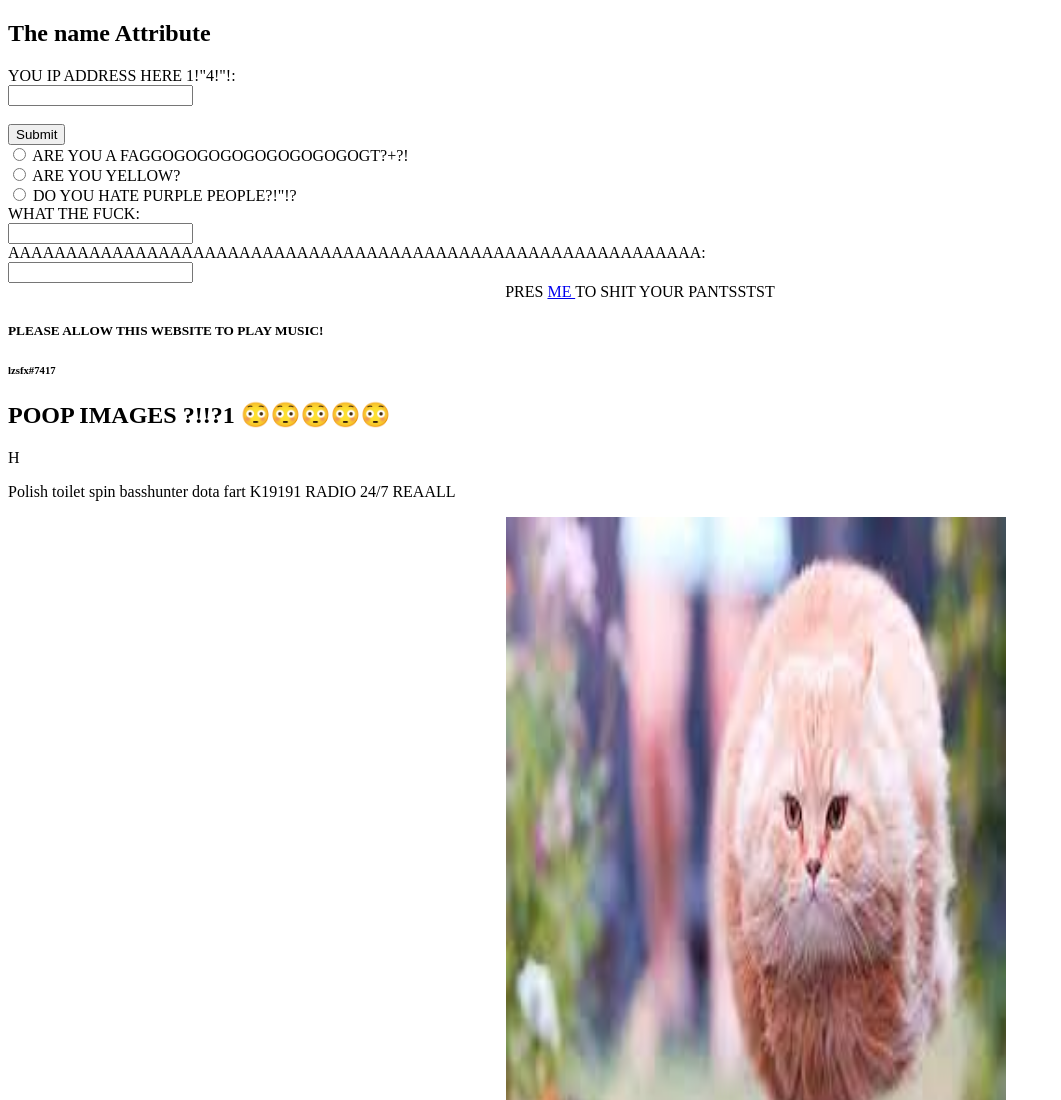
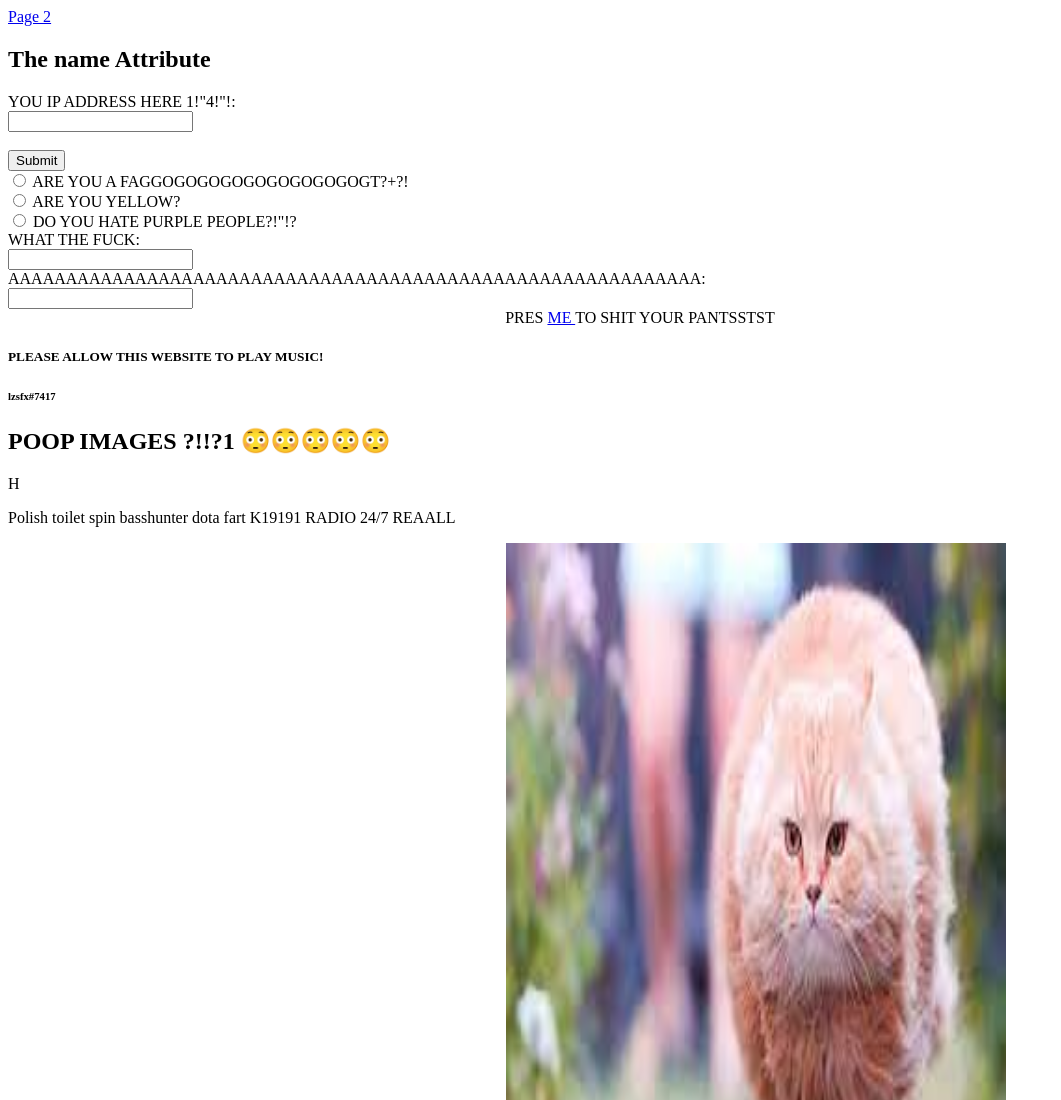
Before and after one commit to PUUPUUPEPE/PUUPUUPEPE.github.io, a plain HTML site: page index.html in a window 1280 px wide. Shown: the top 1100 px of the page, without its empty margins (0-1061 px from the left). Drawn offline with Linux system fonts and the light colour scheme.

Commit message:
Update index.html

```diff
--- a/index.html
+++ b/index.html
@@ -2,6 +2,10 @@
 <html>
 <body>
 
+
+
+
+    <a href="page1.html">Page 2</a>
 
     <title>Website Name</title>
     <meta content="Embed fail nigga as 0v-aadf+ v+vcvac+vå" property="og:title" />
```
